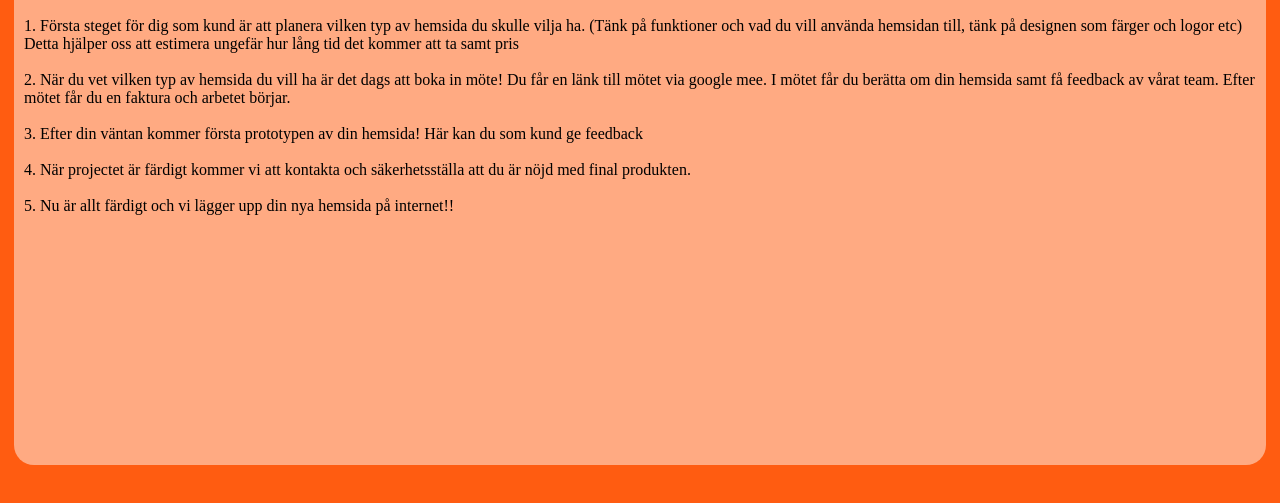
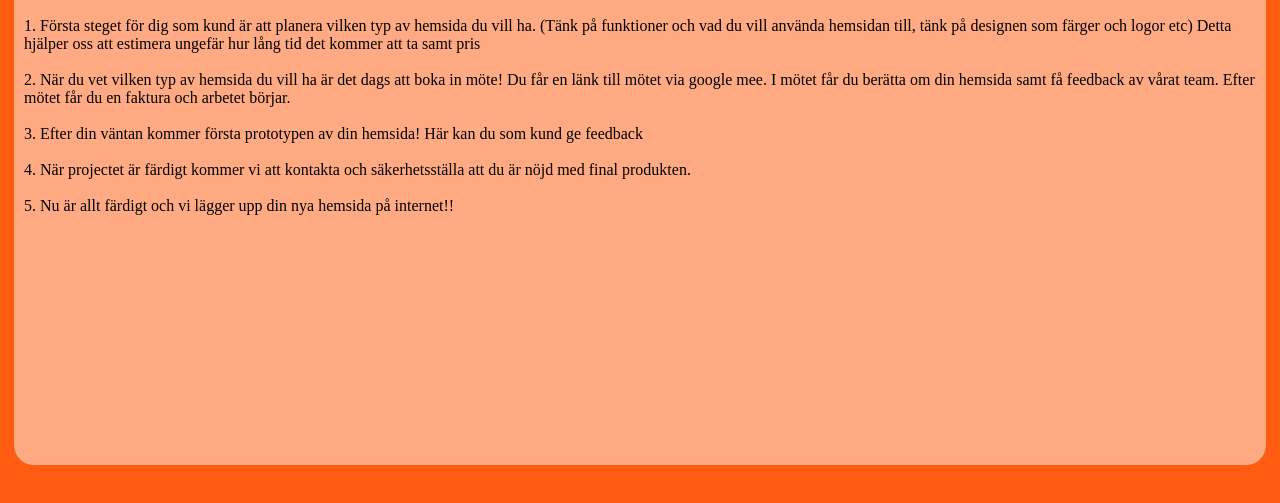
Before and after one commit to KahlilJoshua/WebBizz, a plain HTML site: page index.html in a window 1280 px wide. Shown: the part 1033-1536 px from the top of the page. Drawn offline with Linux system fonts and the light colour scheme; a web font is replaced by a local one.

Commit message:
Update index.html

```diff
--- a/index.html
+++ b/index.html
@@ -124,7 +124,7 @@
           <img src="bilder/customer-service.png" alt="" />
           <p>
             1. Första steget för dig som kund är att planera vilken typ av
-            hemsida du skulle vilja ha. (Tänk på funktioner och vad du vill
+            hemsida du vill ha. (Tänk på funktioner och vad du vill
             använda hemsidan till, tänk på designen som färger och logor etc)
             Detta hjälper oss att estimera ungefär hur lång tid det kommer att
             ta samt pris <br /><br />
```
